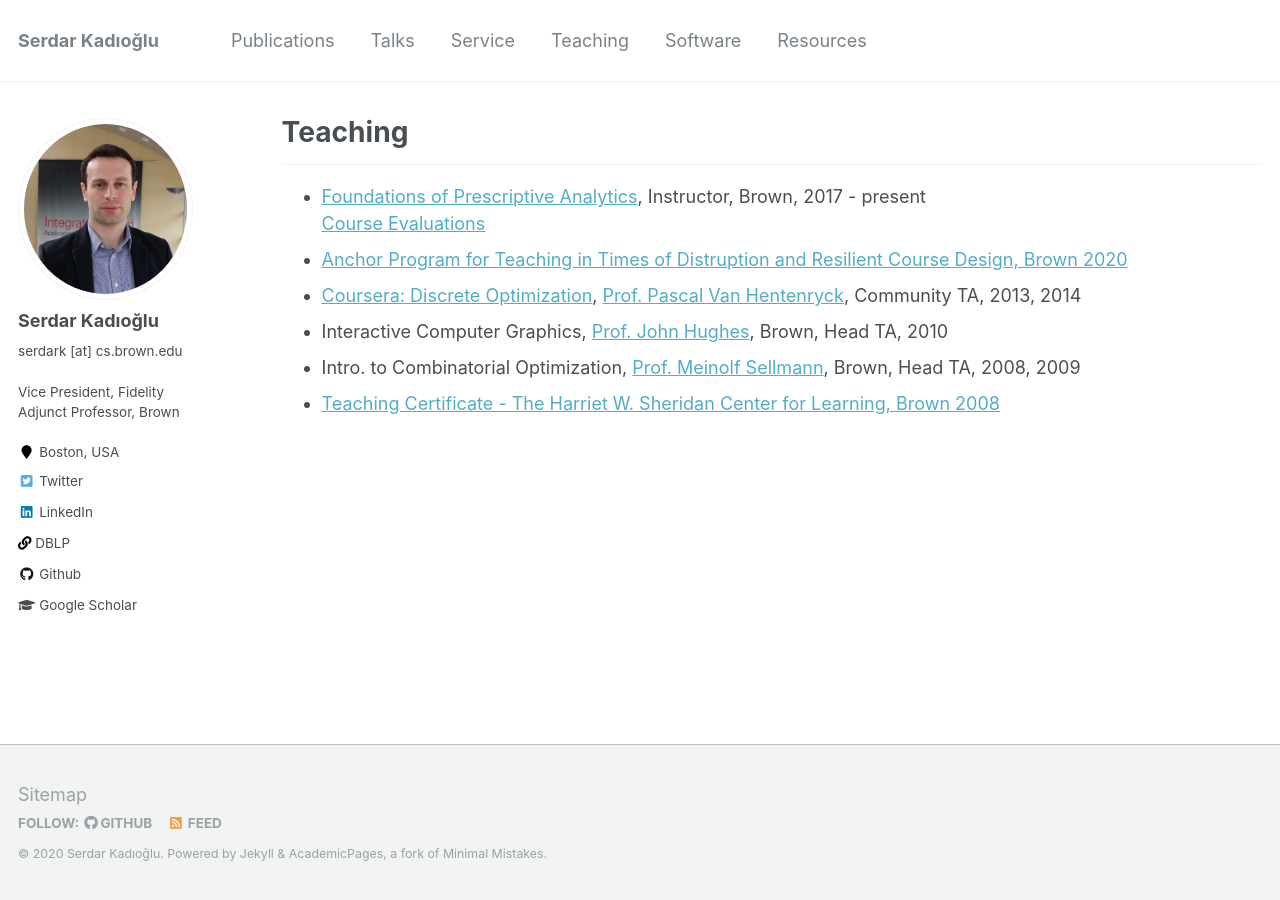
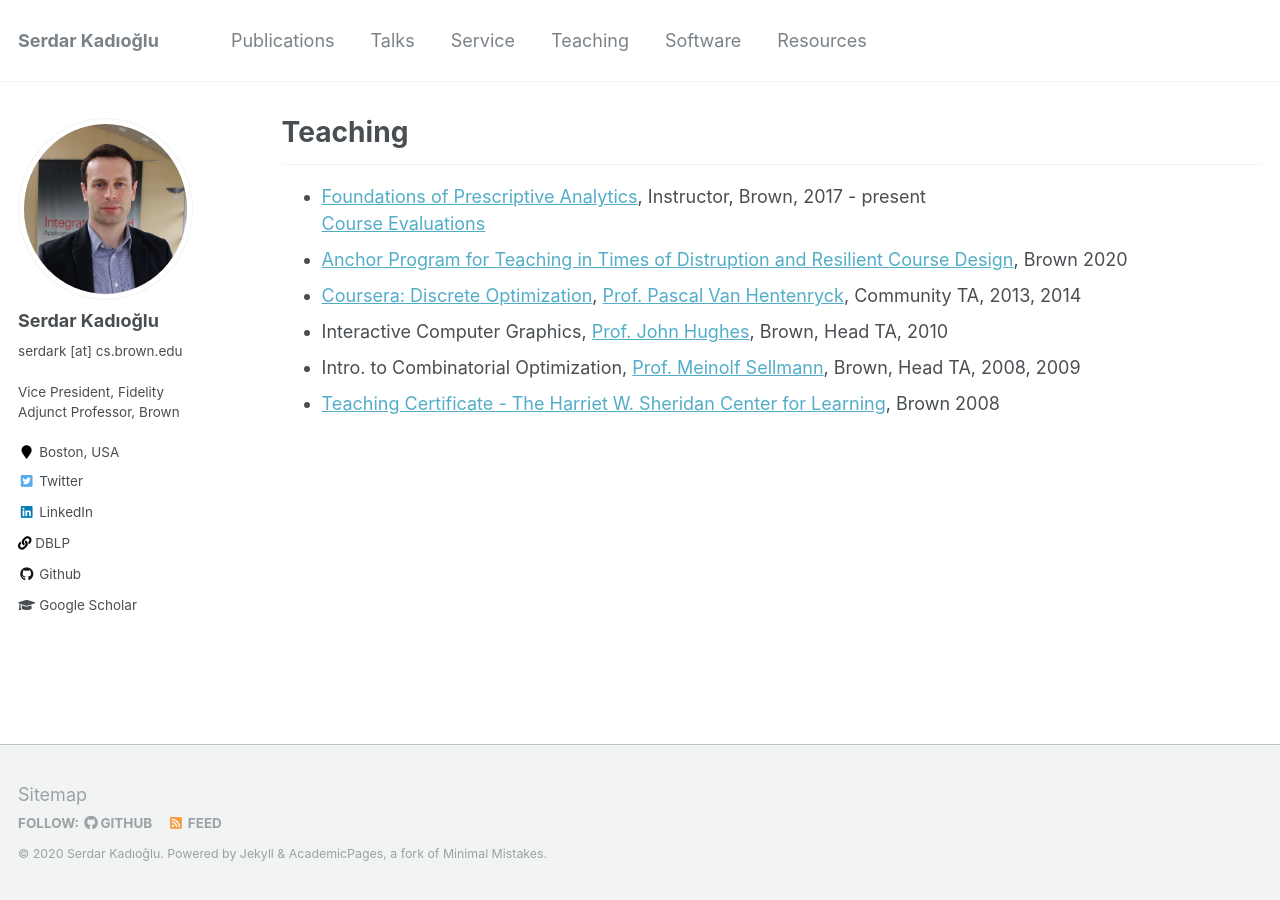
Before and after one commit to skadio/skadio.github.io, a Jekyll site: the page built from _pages/teaching.md, in a window 1280 px wide. Built offline with Jekyll 4.4.1, drawn with Linux system fonts in a browser that asks for light colours.

```diff
--- a/_pages/teaching.md
+++ b/_pages/teaching.md
@@ -9,8 +9,8 @@ author_profile: true
 
 - [Foundations of Prescriptive Analytics](https://cs.brown.edu/courses/csci2951-o/), Instructor, Brown, 2017 - present\
 [Course Evaluations](https://sites.google.com/site/serdrk/Student_Evaluations.pdf?attredirects=0)
-- [Anchor Program for Teaching in Times of Distruption and Resilient Course Design, Brown 2020](https://www.brown.edu/sheridan/programs-services/institutes-retreats/anchor)
+- [Anchor Program for Teaching in Times of Distruption and Resilient Course Design](https://www.brown.edu/sheridan/programs-services/institutes-retreats/anchor), Brown 2020
 - [Coursera: Discrete Optimization](https://www.coursera.org/learn/discrete-optimization), [Prof. Pascal Van Hentenryck](https://sites.gatech.edu/pascal-van-hentenryck/), Community TA, 2013, 2014
 - Interactive Computer Graphics, [Prof. John Hughes](http://cs.brown.edu/people/jhughes/), Brown, Head TA, 2010
 - Intro. to Combinatorial Optimization, [Prof. Meinolf Sellmann](https://en.wikipedia.org/wiki/Meinolf_Sellmann), Brown, Head TA, 2008, 2009
-- [Teaching Certificate - The Harriet W. Sheridan Center for Learning, Brown 2008](https://www.brown.edu/about/administration/sheridan-center/)
+- [Teaching Certificate - The Harriet W. Sheridan Center for Learning](https://www.brown.edu/about/administration/sheridan-center/), Brown 2008
```
